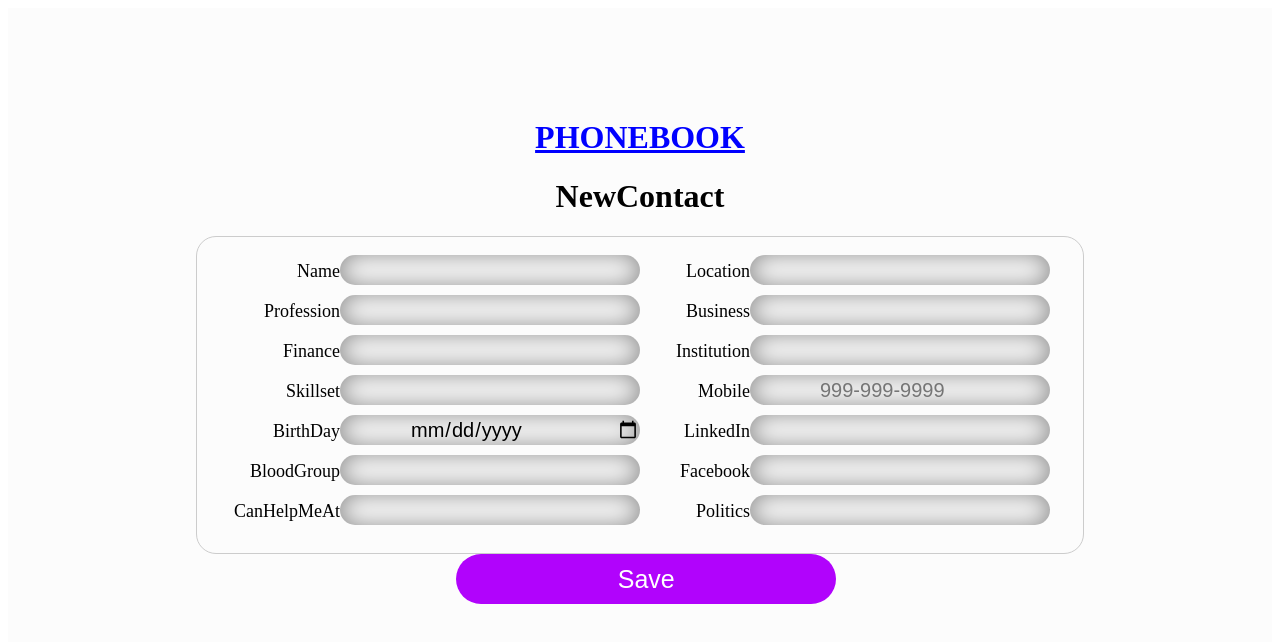
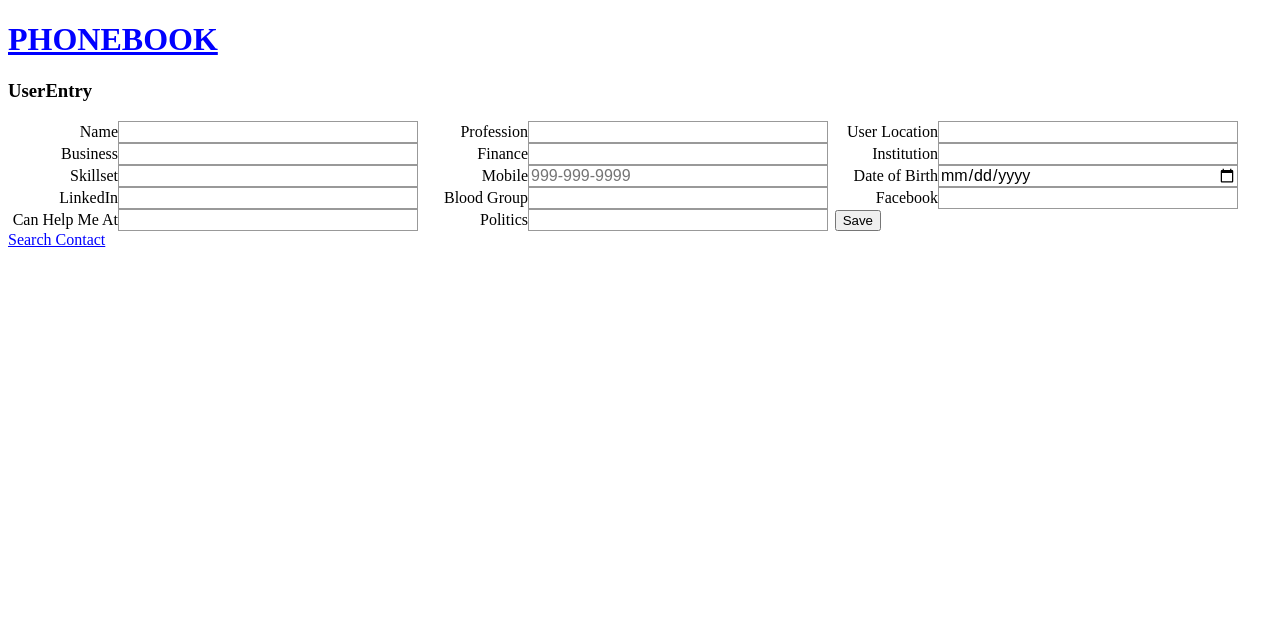
Before and after one commit to prajun7/phonebook, a React (Create React App) app in the folder client/: page /userentry in a window 1280 px wide. Shown: the top 642 px of the page. Built offline with nearby package versions, Linux system fonts and the light colour scheme.

Commit message:
Search Contact Basic

```diff
--- a/client/src/App.js
+++ b/client/src/App.js
@@ -5,6 +5,7 @@ import ForgotPassword from './components/pages/forgotPassword/forgotPassword';
 import LogIn from './components/pages/logIn/LogIn';
 import Dashboard from './components/pages/dashboard/Dashboard';
 import UserEntry from './components/pages/userEntry/UserEntry';
+import SearchContact from './components/pages/searchContact/SearchContact';
 
 import { BrowserRouter as Router, Switch, Route } from 'react-router-dom';
 
@@ -25,6 +26,7 @@ function App() {
             <Route path = "/signup" component = {SignUp} />
             <Route path = "/forgotpassword" component = {ForgotPassword} />
             <Route path = "/userentry" component={UserEntry} />
+            <Route path = "/searchcontact" component={SearchContact} />
           </Switch>
         </UserContextProvider>
       </Router>
--- a/client/src/components/pages/dashboard/Dashboard.js
+++ b/client/src/components/pages/dashboard/Dashboard.js
@@ -101,6 +101,12 @@ function Dashboard() {
         </Link>
       </div>
 
+      <div >
+          <Link to="/searchcontact">
+          Search Contact
+          </Link>
+      </div>
+
     </>
   )
 }
--- /dev/null
+++ b/client/src/components/pages/searchContact/SearchContact.js
@@ -0,0 +1,79 @@
+import React, {useState, useContext} from 'react';
+import { UserContext } from '../../../contexts/UserContext';
+import { Link } from "react-router-dom";
+
+const API_BASE = "http://localhost:5000";
+
+function SearchContact() {
+    const { user } = useContext(UserContext);
+
+    const [contactName, setContactName] = useState("");
+    const [searchData, setSearchData] = useState([]);
+    const [error, setError] = useState('');
+
+    const findContact = async() => {
+        const data = await fetch(
+            `${API_BASE}/search?name=${contactName}`,{
+              method : "POST",
+              headers : {
+                "Content-Type" : "application/json"
+              },
+              body : JSON.stringify({
+                    "user_id" : `${user._id}`,
+              })
+            }
+          );
+          const items = await data.json();
+           //console.log(items);
+
+          if (Array.isArray(items.message)){
+            setSearchData(items.message);
+            setError("");
+          }else{
+            setError(items.message);
+            setSearchData([]);
+          }
+    }
+
+  return (
+    <>
+
+        <h1>
+       <Link to='/' >
+            PHONEBOOK
+        </Link>
+      </h1>
+
+        <h1>Search Contact</h1>
+
+        <label>Name </label>
+              <input
+                    type ="text"
+                    onChange = {e => setContactName(e.target.value)}
+                    value = {contactName}/>
+
+        <button onClick = {findContact}> Search </button>
+
+        <div>------------------------------------------------------------------------------------------------------------- </div>
+
+        <div>{error}</div>
+
+        <div >
+          {searchData.map(searchDataItem => (
+            <div key = {searchDataItem._id} >
+              <div >
+                Name : {searchDataItem.name}
+              </div>
+              <div >
+              Profession: {searchDataItem.profession}
+              <div>----------------------------------------- </div>
+              </div>
+            </div>
+          ))}
+      </div>
+
+    </>
+  )
+}
+
+export default SearchContact
--- a/client/src/components/pages/userEntry/UserEntry.js
+++ b/client/src/components/pages/userEntry/UserEntry.js
@@ -7,8 +7,7 @@ const API_BASE = "http://localhost:5000";
 
 function UserEntry() {
 
-    const {user } = useContext(UserContext);
-
+    const { user } = useContext(UserContext);
 
     const[userName, setUserName] = useState("");
     const[userProfession, setUserProfession] = useState("");
@@ -68,70 +67,54 @@ function UserEntry() {
 
   return (
       <>
-      {/* <h1>
-        <Link to='/' >
-              PHONEBOOK
-          </Link>
-      </h1> */}
-
-    <div className = 'main'>
-          <div>
-          <h1>
+      <h1>
         <Link to='/' >
               PHONEBOOK
           </Link>
       </h1>
-            <h1>NewContact</h1>
-              <form>
 
-              <label>Name</label>
+    <div className = 'content'>
+            <h3>UserEntry</h3>
+
+              <label>Name </label>
               <input
                     type ="text"
-                    className='input1'
                     onChange = {e => setUserName(e.target.value)}
                     value = {userName}/>
-
-
-
-              <label>Location</label>
-              <input
-                    type ="text"
-                    className='input1'
-                    onChange = {e => setUserLocation(e.target.value)}
-                    value = {userLocation}/>
 
               <label>Profession</label>
               <input
                     type ="text"
-                    className='input1'
+                    onChange = {e => setUserLocation(e.target.value)}
+                    value = {userLocation}/>
+
+              <label>User Location</label>
+              <input
+                    type ="text"
                     onChange = {e => setUserProfession(e.target.value)}
                     value = {userProfession}/>
 
               <label>Business</label>
               <input
                     type ="text"
-                    className='input1'
                     onChange = {e => setUserBusiness(e.target.value)}
                     value = {userBusiness}/>
 
               <label>Finance</label>
               <input
                     type ="text"
-                    className='input1'
                     onChange = {e => setUserFinance(e.target.value)}
                     value = {userFinance}/>
 
               <label>Institution</label>
               <input
                     type ="text"
-                    className='input1'
                     onChange = {e => setUserInstitution(e.target.value)}
                     value = {userInstitution}/>
 
               <label>Skillset</label>
               <input
                     type ="text"
-                    className='input1'
                     onChange = {e => setUserSkillset(e.target.value)}
                     value = {userSkillset}/>
 
@@ -140,42 +123,36 @@ function UserEntry() {
                     type ="tel"
                     pattern="[0-9]{3}-[0-9]{3}-[0-9]{4}"
                     placeholder="999-999-9999"
-                    className='input1'
                     onChange = {e => setUserMobile(e.target.value)}
                     value = {userMobile}/>
 
-              <label>BirthDay</label>
+              <label>Date of Birth</label>
               <input
                     type ="date"
-                    className='input1'
                     onChange = {e => setUserDateOfBirth(e.target.value)}
                     value = {userDateOfBirth}/>
 
               <label>LinkedIn</label>
               <input
                     type ="text"
-                    className='input1'
                     onChange = {e => setUserLinkedIn(e.target.value)}
                     value = {userLinkedIn}/>
 
-              <label>BloodGroup</label>
+              <label>Blood Group</label>
               <input
                     type ="text"
-                    className='input1'
                     onChange = {e => setUserBloodGroup(e.target.value)}
                     value = {userBloodGroup}/>
 
               <label>Facebook</label>
               <input
                     type ="text"
-                    className='input1'
                     onChange = {e => setUserFacebook(e.target.value)}
                     value = {userFacebook}/>
 
-              <label>CanHelpMeAt</label>
+              <label>Can Help Me At</label>
               <input
                     type ="text"
-                    className='input1'
                     onChange = {e => setUserCanHelpMeAt(e.target.value)}
                     value = {userCanHelpMeAt}/>
 
@@ -183,15 +160,18 @@ function UserEntry() {
               <label>Politics</label>
               <input
                     type ="text"
-                    className='input1'
                     onChange = {e => setUserPolitics(e.target.value)}
                     value = {userPolitics}/>
 
 
-              </form>
-              <button onClick = {addContact} className="button1"> Save </button>
-              </div>
+              <button onClick = {addContact}> Save </button>
            </div>
+
+            <div >
+                  <Link to="/searchcontact">
+                  Search Contact
+                  </Link>
+            </div>
     </>
   )
 }
```
Also changed, not shown: 2 other files (tests, documents, lock files or other folders).
